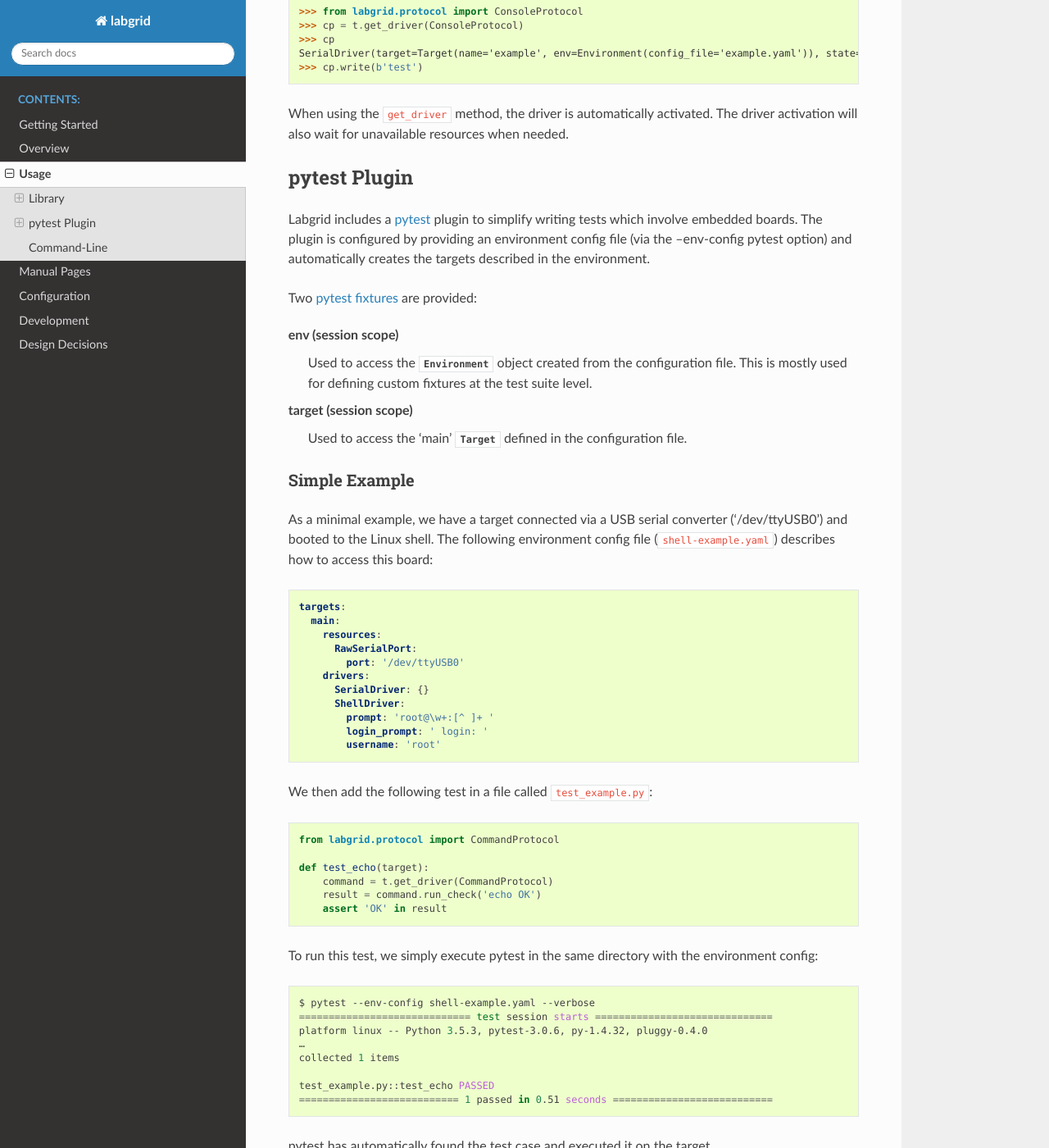
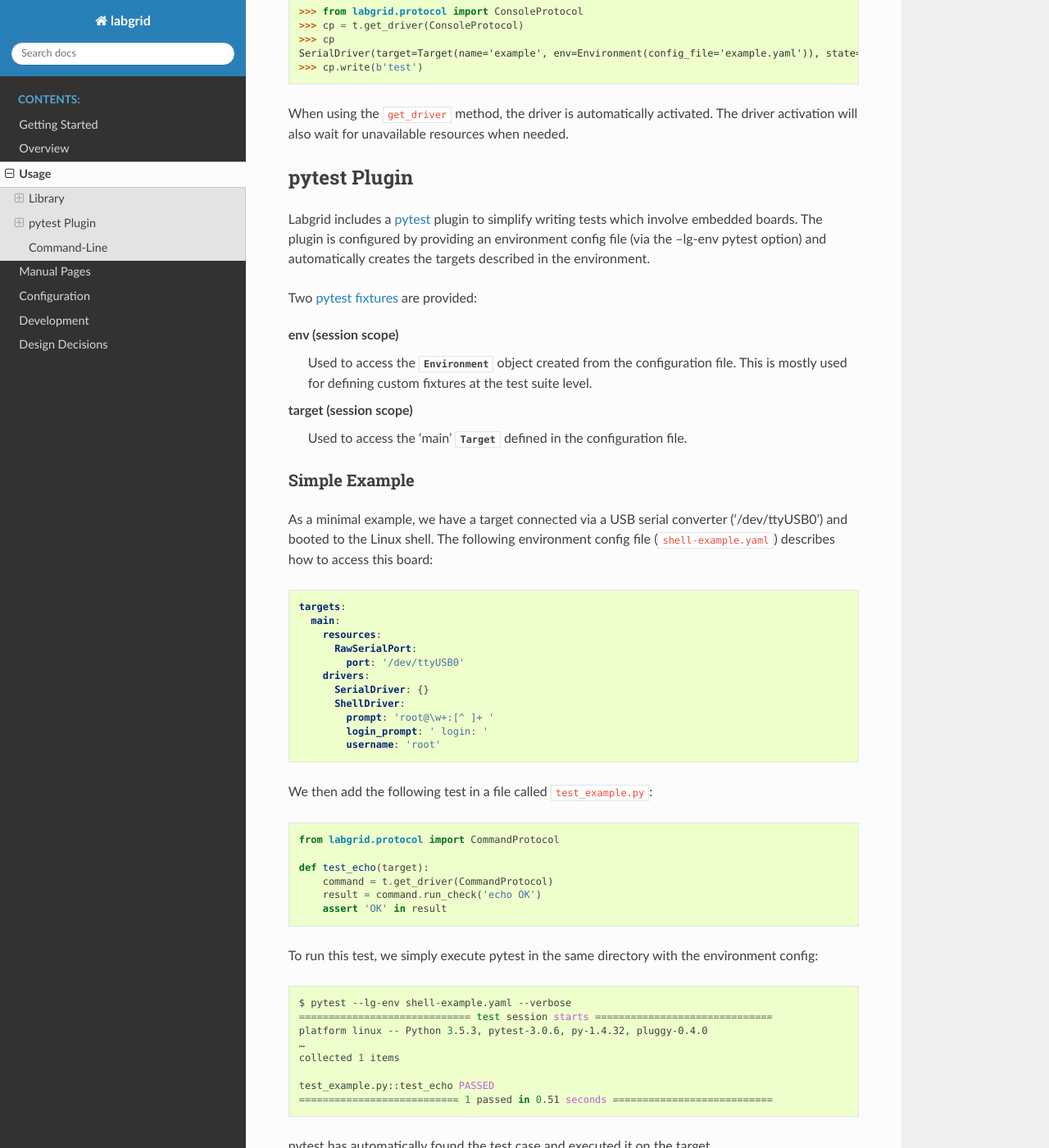
Before and after one commit to labgrid-project/labgrid, a Sphinx documentation site: the page built from doc/usage.rst, in a window 1280 px wide and 1400 px high, scrolled down 1817 px. Shown: the whole window at 82% size. Built offline with Sphinx 7.4.7 and the Read the Docs theme 2.0.0, drawn with Linux system fonts in a browser that asks for light colours; pages that are not in the unit, such as notebooks, are missing from menus; some of the changed text lies outside the part shown.

Commit message:
doc: the pytest plugin option --env-config was replaced by --lg-env
Signed-off-by: Jan Luebbe <jlu@pengutronix.de>

```diff
--- a/README.rst
+++ b/README.rst
@@ -52,7 +52,7 @@
 
 .. code-block:: bash
 
-   $ python -m pytest --env-config=<config>
+   $ python -m pytest --lg-env <config>
 
 
 .. |license| image:: https://img.shields.io/badge/license-LGPLv2.1-blue.svg
--- a/doc/development.rst
+++ b/doc/development.rst
@@ -40,7 +40,7 @@
 
 .. code-block:: bash
 
-   python -m pytest --env-config=<config>
+   python -m pytest --lg-env <config>
 
 Writing a Driver
 ----------------
--- a/doc/getting_started.rst
+++ b/doc/getting_started.rst
@@ -72,7 +72,7 @@
 
 .. code-block:: bash
 
-    $ pytest --env-config=local.yaml test_shell.py
+    $ pytest --lg-env local.yaml test_shell.py
 
 It should return successfully, in case it does not, open an `Issue
 <https://github.com/labgrid-project/labgrid/issues>`_.
--- a/doc/usage.rst
+++ b/doc/usage.rst
@@ -88,7 +88,7 @@
 Labgrid includes a `pytest <http://pytest.org>`_ plugin to simplify writing tests which
 involve embedded boards.
 The plugin is configured by providing an environment config file (via the
---env-config pytest option) and automatically creates the targets described in
+--lg-env pytest option) and automatically creates the targets described in
 the environment.
 
 Two `pytest fixtures <http://docs.pytest.org/en/latest/fixture.html>`_ are provided:
@@ -137,7 +137,7 @@
 
 .. code-block:: bash
 
-  $ pytest --env-config shell-example.yaml --verbose
+  $ pytest --lg-env shell-example.yaml --verbose
   ============================= test session starts ==============================
   platform linux -- Python 3.5.3, pytest-3.0.6, py-1.4.32, pluggy-0.4.0
   …
@@ -240,7 +240,7 @@
 .. code-block:: bash
 
   $ pip install pytest-html
-  $ pytest --env-config shell-example.yaml --html=report.html
+  $ pytest --lg-env shell-example.yaml --html=report.html
 
 JUnit XML
 ^^^^^^^^^
@@ -254,7 +254,7 @@
 .. code-block:: bash
 
   $ pip install junit2html
-  $ pytest --env-config shell-example.yaml --junit-xml=report.xml
+  $ pytest --lg-env shell-example.yaml --junit-xml=report.xml
   $ junit2html report.xml
 
 Command-Line
```
